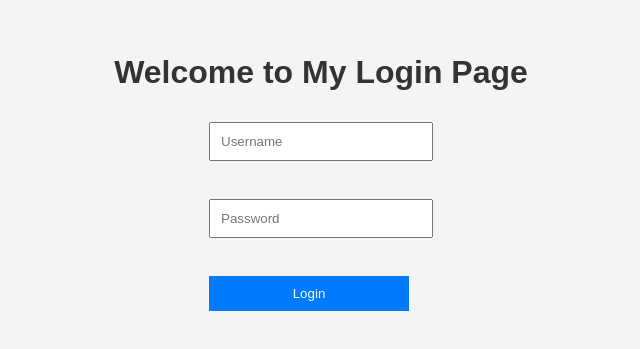
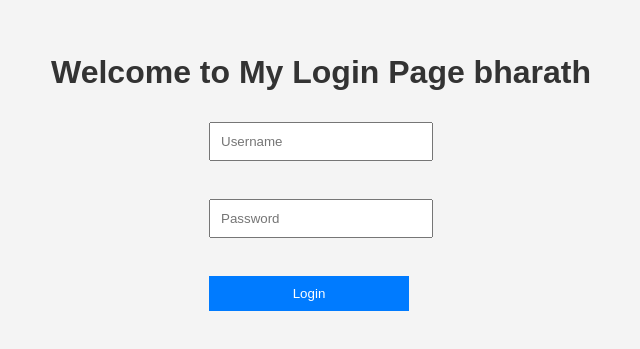
Before and after one commit to Gowtham563/task, a plain HTML site: page index.html in a window 1280 px wide. Shown: the part 231-580 px from the top of the page, without its empty margins (319-959 px from the left). Drawn offline with Linux system fonts and the light colour scheme.

Commit message:
Testing GitHub Actions deployment2

```diff
--- a/index.html
+++ b/index.html
@@ -7,7 +7,7 @@
     <link rel="stylesheet" href="style.css">
 </head>
 <body>
-    <h1>Welcome to My Login Page</h1>
+    <h1>Welcome to My Login Page bharath</h1>
     <form>
         <input type="text" placeholder="Username"><br>
         <input type="password" placeholder="Password"><br>
```
